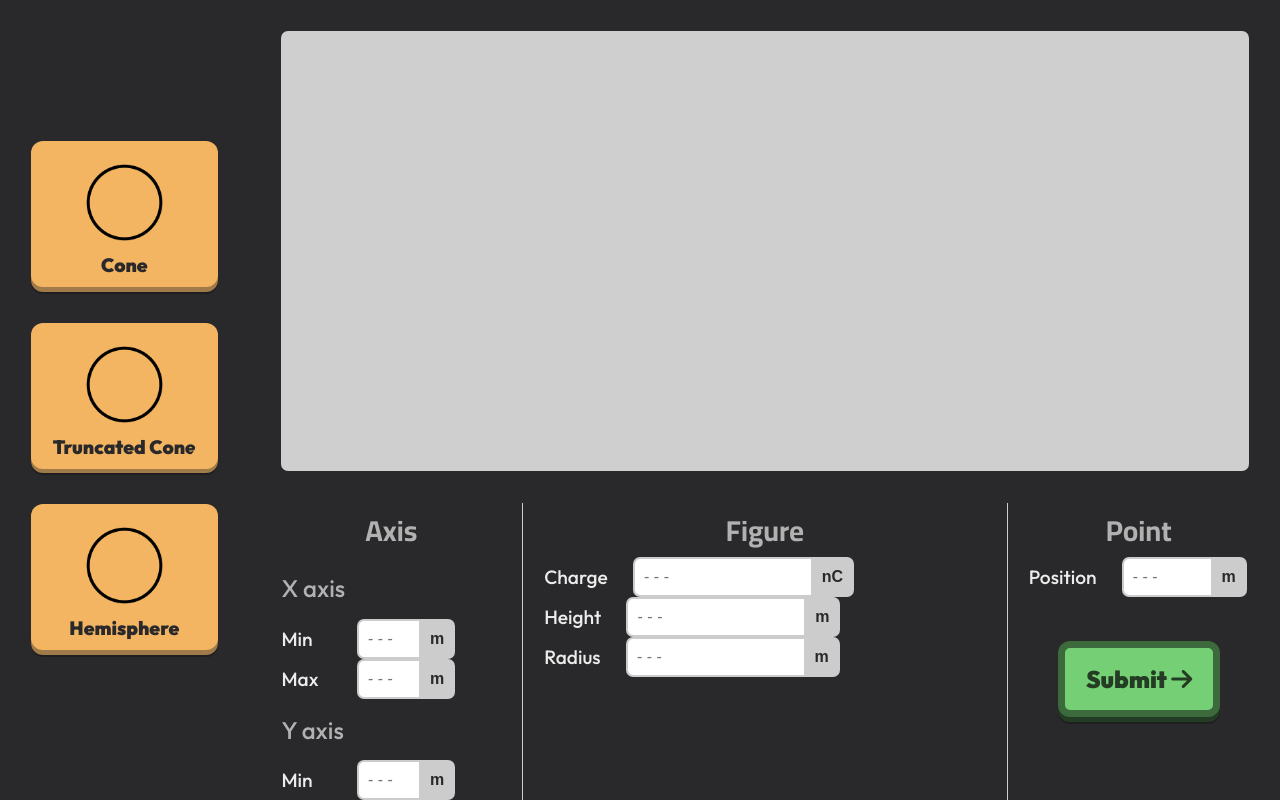
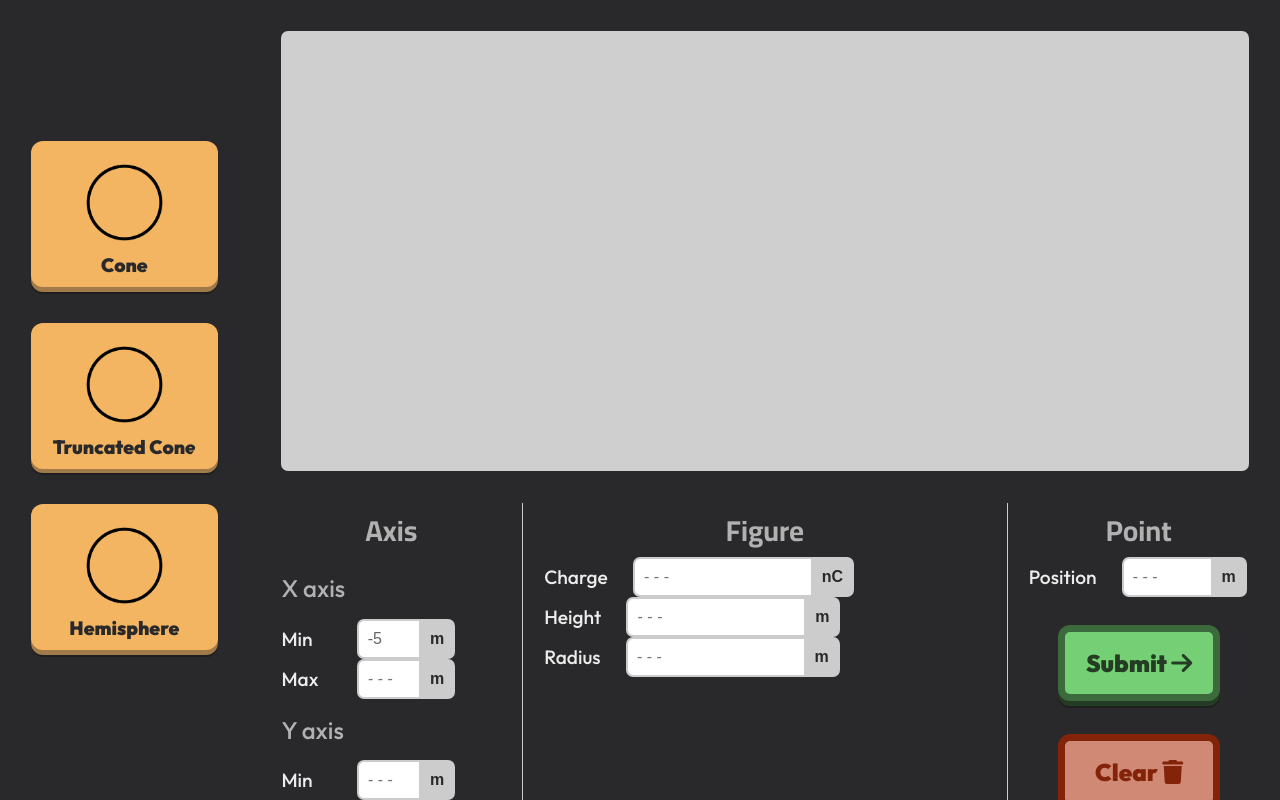
Before and after one commit to DanielRasho/PhetALaTortrix, a Vue app in the folder frontend/: page /empty in a window 1280 px wide. Both pictures are taken after a click on the button "Cone". Shown: the top 800 px of the page. Built offline with nearby package versions, Linux system fonts and the light colour scheme.

Commit message:
Fix: Event handlers for numberField component, to return to previus values when user inputs invalid values

```diff
--- a/frontend/src/components/atoms/numberField.vue
+++ b/frontend/src/components/atoms/numberField.vue
@@ -2,7 +2,7 @@
     <div class="field-container">
         <span class="title">{{ this.name }}</span>
         <input
-            @input="updateValue"
+            @blur="updateValue"
             type="text"
             :placeholder="this.placeholder"
             :value="currentValue"
@@ -11,16 +11,17 @@
     </div>
 </template>
 
-<script>
-/**
- * Representation of a form's field. Code to works with v-model
- */
-export default {
-    props: {
+<script setup>
+import { onMounted, ref } from 'vue';
+
+const currentValue = ref(null)
+
+const emit = defineEmits(['fieldUpdated'])
+
+const props = defineProps({
         /**
          * Required for v-model behaviour.
          */
-        modelValue: {},
         name: {
             required: true,
             type: String,
@@ -49,39 +50,24 @@ export default {
             type: String,
             default: '20ch'
         }
-    },
+})
 
-    emits: ['update:modelValue'],
-    mounted() {
-        this.currentValue = this.initialValue;
-    },
+onMounted(() => {
+    currentValue.value = props.initialValue
+})
 
-    data() {
-        return {
-            currentValue: null
-        }
-    },
-    methods: {
-        /**
-         * Call when the input's value is modify.
-         * @param {event} event Action of changing INPUT's value.
-         */
-        updateValue(event) {
-            let futureValue = parseFloat(event.target.value)
-            console.log(event.target.value)
-            console.log(futureValue)
-            if(isNaN(futureValue)){
-                console.log("ara" + this.initialValue)
-                this.currentValue = this.initialValue
-            } else{
-
-                this.currentValue = futureValue
-            }
-            // Emit the value to parent
-            this.$emit('update:modelValue', this.currentValue)
-        }
+function updateValue(event){
+    let futureValue = event.target.value;
+    if(futureValue == '' || futureValue == '-'){
+        // Force value update
+        currentValue.value = parseFloat(currentValue.value + 1);
+        currentValue.value = parseFloat(currentValue.value - 1) ;
+    }else{
+        currentValue.value = parseFloat(futureValue)
+        emit("fieldUpdated", currentValue.value)
     }
 }
+
 </script>
 
 <style scoped>
--- a/frontend/src/components/organism/fieldsContainer.vue
+++ b/frontend/src/components/organism/fieldsContainer.vue
@@ -8,6 +8,9 @@
                     placeholder="- - -"
                     unit="m"
                     width="7ch"
+                    :initialValue="fields.axis.x[0]"
+                    @field-updated="fields.axis.x[0] = $event"
+
                 />
                 <numberField
                     name="Max"
@@ -82,6 +85,7 @@ const fields = ref({
     },
     points: []
 })
+
 </script>
 
 <style scoped>
@@ -127,7 +131,7 @@ h4 {
 .submit-btn,
 .clear-btn {
     display: block;
-    margin: 3rem auto;
+    margin: 2rem auto 0;
 }
 
 .submit-btn :deep(.front) {
```
